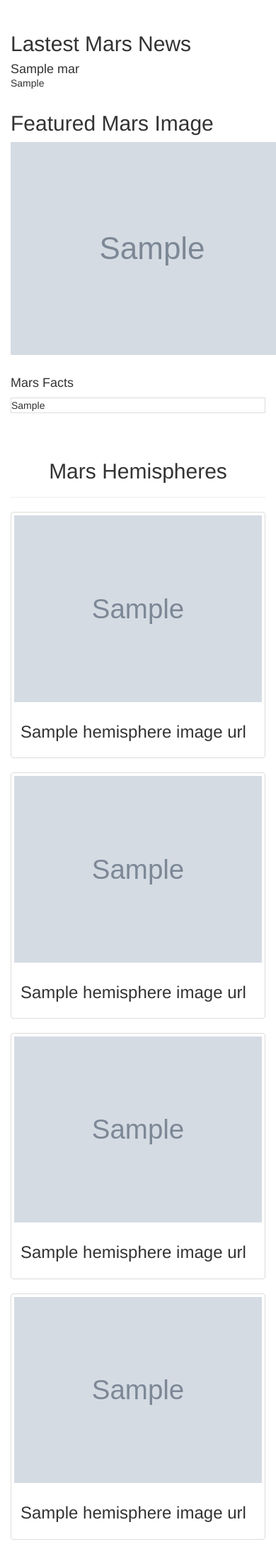
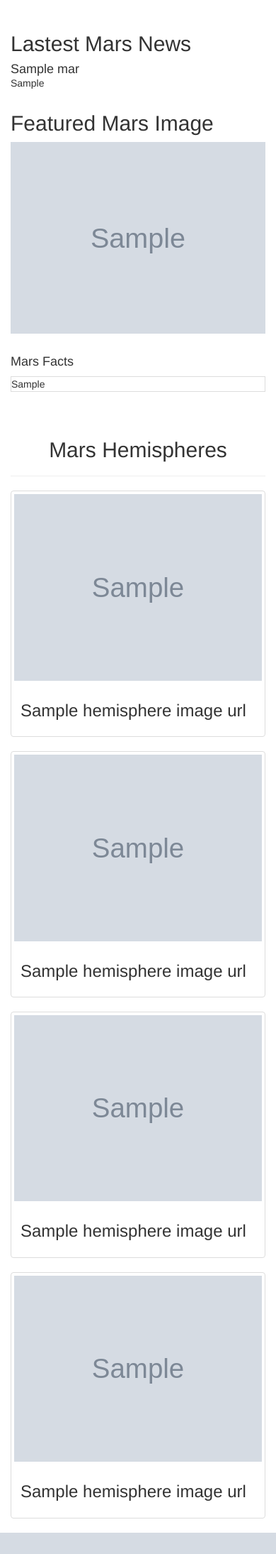
Before and after one commit to clawson13/web-scraping-challenge, a Flask app: page / in a window 390 px wide; the page is wider, and only the part inside the window is pictured. Shown: the part 196-2385 px from the top of that part at 71% size. After the commit the page ends 2355 px from the top of that part, so only its background shows below. Run offline with Flask 2, Linux system fonts and the light colour scheme; grey boxes marked "Sample" are stand-in pictures; a database or web service that is not in the repository returns one stand-in record (values such as "Sample title"); some libraries are stand-ins or nearby versions.

Commit message:
Complete code and screenshots

```diff
--- a/Missions_to_Mars/templates/index.html
+++ b/Missions_to_Mars/templates/index.html
@@ -21,7 +21,7 @@
 
   <main>
     <div class="row" id="craiglist-listings">
-      <div class="col-sm-12">
+      <div class="col-md-12 col-sm-12 col-xs-12">
         <h2 class="heading">Lastest Mars News</h2>
         <h4 class="heading" style="margin-bottom: 0">{{mars_data.news_title}}</h4>
         <p>{{mars_data.news_p}}</p>
@@ -29,11 +29,11 @@
     </div>
 
     <div class="row"  style="margin-bottom: 30px">
-      <div class="col-sm-7">
+      <div class="col-md-7 col-sm-7 col-xs-12">
         <h2 class="heading">Featured Mars Image</h2>
-        <img src={{mars_data.featured_image_url}} alt="Featured Image" class="img-fluid">
+        <img src={{mars_data.featured_image_url}} alt="Featured Image" class="img-responsive">
       </div>
-      <div class="col-sm-5">
+      <div class="col-md-5 col-sm-5 col-xs-12">
         <h4 class="heading" style="margin-bottom: 10px; margin-top: 30px">Mars Facts</h4>
         <div class="table-responsive table-striped">
           <table>{{mars_data.mars_facts|safe}}</table>
@@ -42,7 +42,7 @@
     </div>
 
     <div class="row">
-      <div class="col-sm-12">
+      <div class="col-md-12 col-sm-12 col-xs-12">
         <h2 class="heading" style="text-align: center">Mars Hemispheres</h2>
         <hr>
       </div>
@@ -51,36 +51,36 @@
 
     <div class="row">
 
-      <div class="col-sm-3">
+      <div class="col-md-3 col-sm-3 col-xs-12">
         <div class="thumbnail">
-          <img src="{{mars_data.hemisphere_image_urls.0.img_url}}" alt="{{mars_data.hemisphere_image_urls.0.title}}">
+          <img src="{{mars_data.hemisphere_image_urls.0.img_url}}" alt="{{mars_data.hemisphere_image_urls.0.title}}" class="img-responsive">
           <div class="caption">
             <h3>{{mars_data.hemisphere_image_urls.0.title}}</h3>
           </div>
         </div>
       </div>
 
-      <div class="col-sm-3">
+      <div class="col-md-3 col-sm-3 col-xs-12">
         <div class="thumbnail">
-          <img src="{{mars_data.hemisphere_image_urls.1.img_url}}" alt="{{mars_data.hemisphere_image_urls.1.title}}">
+          <img src="{{mars_data.hemisphere_image_urls.1.img_url}}" alt="{{mars_data.hemisphere_image_urls.1.title}}" class="img-responsive">
           <div class="caption">
             <h3>{{mars_data.hemisphere_image_urls.1.title}}</h3>
           </div>
         </div>
       </div>
 
-      <div class="col-sm-3">
+      <div class="col-md-3 col-sm-3 col-xs-12">
         <div class="thumbnail">
-          <img src="{{mars_data.hemisphere_image_urls.2.img_url}}" alt="{{mars_data.hemisphere_image_urls.2.title}}">
+          <img src="{{mars_data.hemisphere_image_urls.2.img_url}}" alt="{{mars_data.hemisphere_image_urls.2.title}}" class="img-responsive">
           <div class="caption">
             <h3>{{mars_data.hemisphere_image_urls.2.title}}</h3>
           </div>
         </div>
       </div>
 
-      <div class="col-sm-3">
+      <div class="col-md-3 col-sm-3 col-xs-12">
         <div class="thumbnail">
-          <img src="{{mars_data.hemisphere_image_urls.3.img_url}}" alt="{{mars_data.hemisphere_image_urls.3.title}}">
+          <img src="{{mars_data.hemisphere_image_urls.3.img_url}}" alt="{{mars_data.hemisphere_image_urls.3.title}}" class="img-responsive">
           <div class="caption">
             <h3>{{mars_data.hemisphere_image_urls.3.title}}</h3>
           </div>
```
Also changed, not shown: Missions_to_Mars/images/MongoDB_screenshot.png (added), Missions_to_Mars/images/index_screenshot.png (added), 1 other file.
